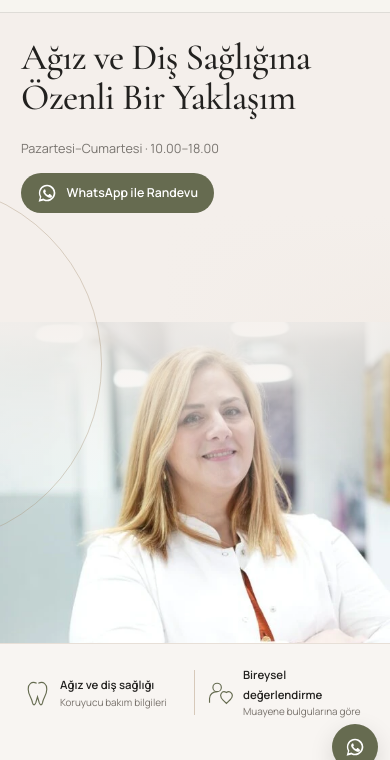
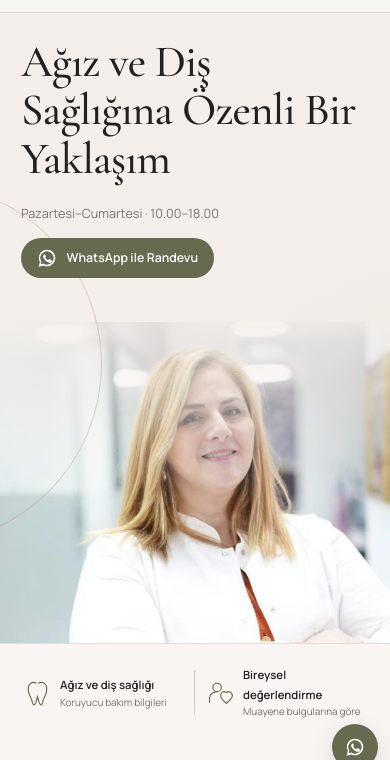
Before and after one commit to KisuX/NazliSubutay, a plain HTML site: page index.html in a window 390 px wide. Shown: the part 62-822 px from the top of the page. Drawn offline with nearby package versions, Linux system fonts and the light colour scheme.

Commit message:
Mobil ana başlığını büyüt

```diff
--- a/css/reference-home.css
+++ b/css/reference-home.css
@@ -70,7 +70,7 @@
  .reference-home .tooth-logo { width:37px; height:43px; }
  .reference-home .hero { height:670px; }
  .reference-home .hero-image { height:51%; }
- .reference-home .hero h1 { font-size:clamp(2.25rem,9.5vw,2.7rem); line-height:1.08; letter-spacing:-.02em; max-width:100%; overflow-wrap:normal; word-break:normal; }
+ .reference-home .hero h1 { font-size:clamp(2.55rem,11.5vw,3.1rem); line-height:1.08; letter-spacing:-.02em; max-width:100%; overflow-wrap:normal; word-break:normal; }
  .reference-home .hero-content { padding-top:120px; }
  .reference-home .feature svg { width:27px; }
  .reference-home .feature { gap:9px; }
```
